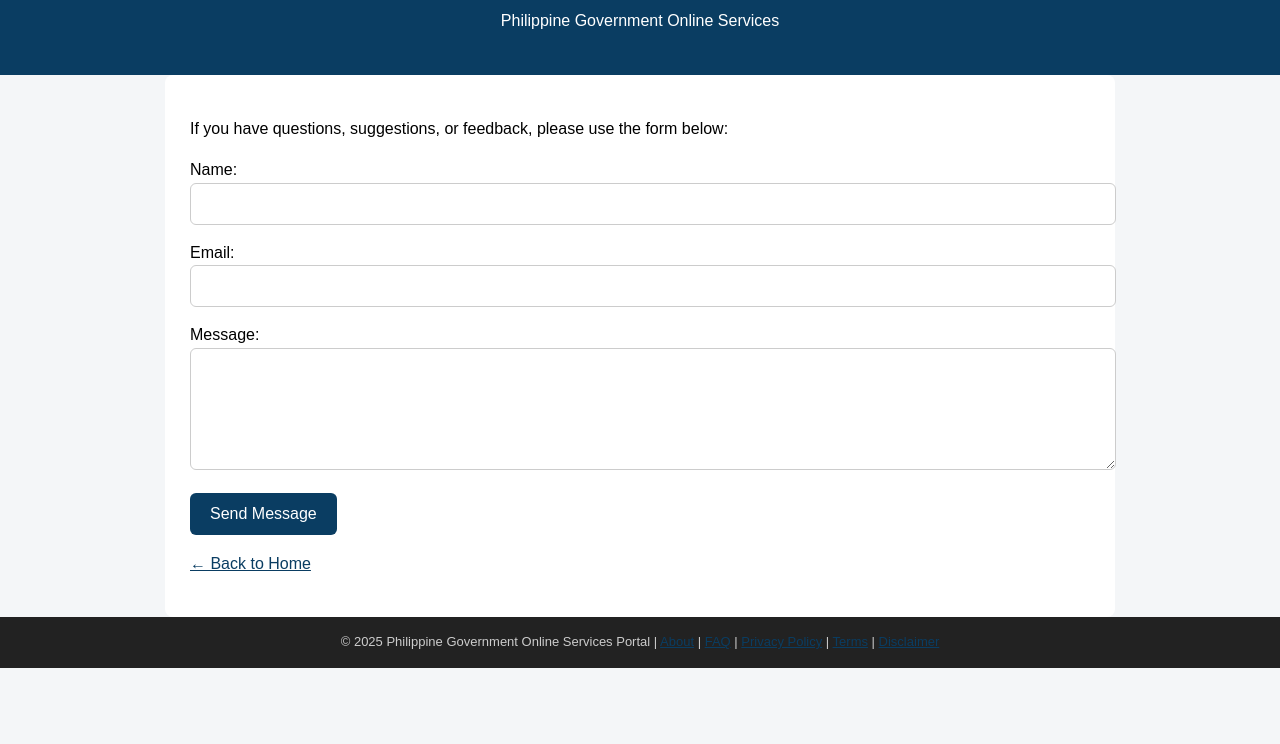
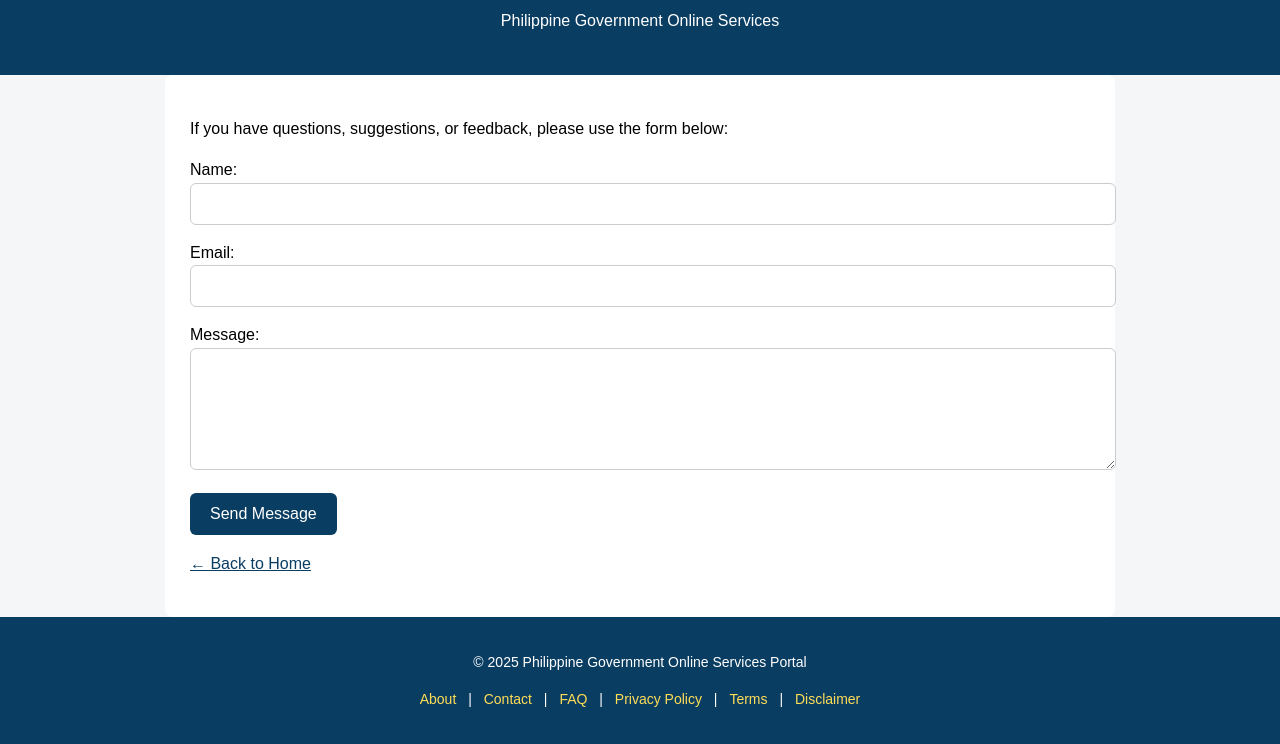
Before and after one commit to govt-ops/allinone, a plain HTML site: page contact.html in a window 1280 px wide. Shown: the part 111-855 px from the top of the page. Before the commit the page ends 800 px from the top, so only its background shows below. Drawn offline with Linux system fonts and the light colour scheme.

Commit message:
Update contact.html

```diff
--- a/contact.html
+++ b/contact.html
@@ -85,13 +85,18 @@ a { color: #0a3d62; }
 
 </div>
 
-<footer>
-© 2025 Philippine Government Online Services Portal |
-<a href="about.html">About</a> |
-<a href="faq.html">FAQ</a> |
-<a href="privacy-policy.html">Privacy Policy</a> |
-<a href="terms.html">Terms</a> |
-<a href="disclaimer.html">Disclaimer</a>
+<footer style="background:#0a3d62; color:#ffffff; text-align:center; padding:20px; font-size:14px; line-height:1.6;">
+  <p>
+    © 2025 Philippine Government Online Services Portal
+  </p>
+  <p>
+    <a href="about.html" style="color:#ffdd57; text-decoration:none; margin:0 8px;">About</a> |
+    <a href="contact.html" style="color:#ffdd57; text-decoration:none; margin:0 8px;">Contact</a> |
+    <a href="faq.html" style="color:#ffdd57; text-decoration:none; margin:0 8px;">FAQ</a> |
+    <a href="privacy-policy.html" style="color:#ffdd57; text-decoration:none; margin:0 8px;">Privacy Policy</a> |
+    <a href="terms.html" style="color:#ffdd57; text-decoration:none; margin:0 8px;">Terms</a> |
+    <a href="disclaimer.html" style="color:#ffdd57; text-decoration:none; margin:0 8px;">Disclaimer</a>
+  </p>
 </footer>
 
 </body>
```
